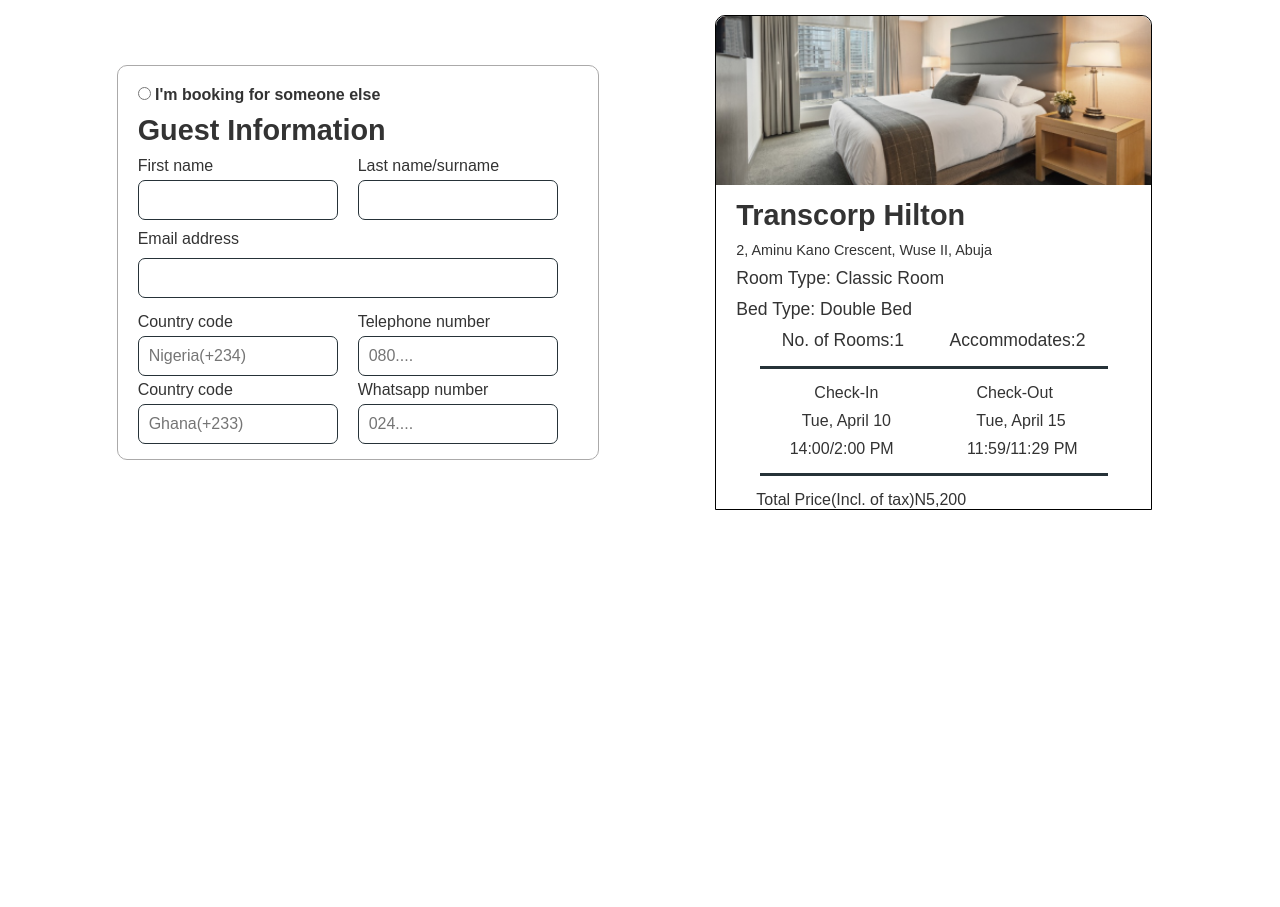
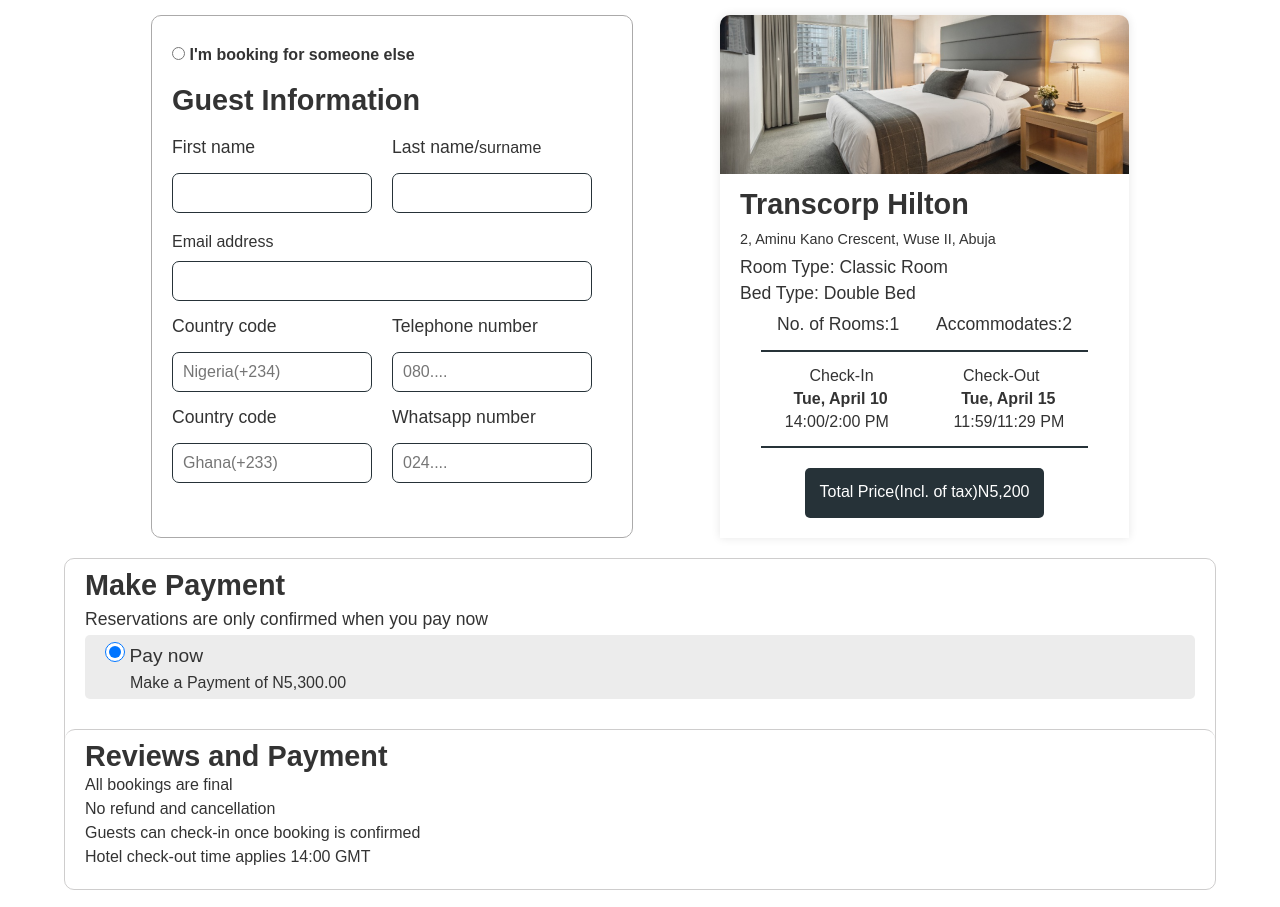
Before and after one commit to SudoSantos/TravelHunters-Project, a plain HTML site: page booking.html in a window 1280 px wide. Shown: the part 180-1087 px from the top of the page. Before the commit the page ends 800 px from the top, so only its background shows below. Drawn offline with Linux system fonts and the light colour scheme.

Commit message:
Booking Page completed

```diff
--- a/booking.html
+++ b/booking.html
@@ -29,7 +29,7 @@
             </div>
         </div>
     </nav>
-
+    <section style="width: 90%; margin: 20px auto 50px;">
         <div class="bk-sum">
             <p>Booking Summary</p>
         </div>
@@ -101,7 +101,8 @@
 
                             <div class="line"></div>
 
-                    <div class="check">
+                            <div>
+                                <div class="check firstOne">
                                     <p>Check-In</p>
                                     <p>Check-Out</p>
                                 </div>
@@ -114,19 +115,55 @@
                                 <div class="check">
                                     <p>14:00/2:00 PM</p>
                                     <p>11:59/11:29 PM</p>
+                                <!-- </div>   -->
                             </div>
 
                             <div class="line"></div>
 
-                    <span>Total Price(Incl. of tax)N5,200</span>
+                            <p class="total">Total Price(Incl. of tax)N5,200</p>
+                    </div>
+
                 </div>
 
 
-           </div>
 
                 </div>
             </section>
 
+            <main style="border: 1px solid rgba(171, 170, 170, 0.58); border-radius: 10px;">
+                <div class="main-child" style="padding: 10px 20px;">
+                    <div>
+                        <h1>Make Payment</h1>
+                        <p style="font-size: 1.1em; margin: 7px 0 5px 0;">Reservations are only confirmed when you pay now</p>
+                    </div>
+                    <div class="hold-rad">
+                        <input type="radio" id="pay" checked>
+                        <label for="pay">Pay now</label>
+                        <p>Make a Payment of N5,300.00</p>
+                    </div>
+                </div>
 
+                <main style="border-top: 1px solid rgba(171, 170, 170, 0.58); border-radius:10px 10px; padding: 10px 20px; margin-bottom: 10px;">
+                 <div class="main-child">
+                        <h1>Reviews and Payment</h1>
+                        <div style="display: flex; flex-direction: column;">
+                            <span>All bookings are final</span>
+                            <span>No refund and cancellation</span>
+                            <span>Guests can check-in once booking is confirmed</span>
+                            <span>Hotel check-out time applies 14:00 GMT</span>
+                        </div>
+                </div>
+            </main>
+            </main>
+
+
+            <p class="total">Book Now | N5,300</p>
+
+
+    </section>
+
+
+
+    <!-- https://www.figma.com/file/blRzqUpMvYrKHbnufRLMq2/Travel-Hunters?node-id=6377%3A6640&mode=dev -->
 </body>
 </html>
--- a/style.css
+++ b/style.css
@@ -551,6 +551,8 @@ footer .icons img{
 
 .booking-body{
   background-color: #fff;
+  margin: 0;
+  padding: 0;
   /* box-sizing: border-box; */
 }
 
@@ -588,6 +590,7 @@ footer .icons img{
   transition: 0.2s ease-in-out;
 }
 
+
 .b-nav-links a:hover{
   color: red;
   text-decoration: underline;
@@ -597,7 +600,6 @@ footer .icons img{
 .b-nav-links:last-child a:nth-child(5){
   background-color: #92E3A9;
   padding: 5px 10px;
-  color: black;
   font-size: 0.9em;
   border-radius: 5px;
   font-weight: 500;
@@ -610,13 +612,9 @@ footer .icons img{
 }
 
 .bk-sum{
-  position: relative;
-  height: fit-content;
   margin: 30px auto;
   display: flex;
   justify-content: center;
-  align-items: center;
-  /* display: none; */
 }
 
 .bk-sum p{
@@ -625,54 +623,60 @@ footer .icons img{
 }
 
 section.booking{
-  width: 90vw;
-  height: fit-content;
+  /* width: 1030px; */
+  /* height: 563px; */
+  /* border: 1px solid black; */
   display: flex;
-  flex-direction: row;
+  justify-content: space-evenly;
+  /* flex-direction: row; */
+  /* margin: 0 auto; */
   /* padding: 10px auto; */
 }
 
 .booking .main{
   /* width: 553px; */
-  height: fit-content;
-  margin: auto;
+  /* height: fit-content; */
+  /* margin: auto; */
   /* padding: 10px 20px; */
-  border: 1px solid black; /* remove this later */
+  /*border: 1px solid black;  remove this later */
 }
 
 .main:nth-of-type(1){
   border: 1px solid #ABAAAA;
   border-radius: 10px;
   padding: 10px 20px;
+  width: fit-content;
+  /* height: 550px; */
+  /* margin-top: -3px; */
 }
 
 .main .someone{
-  margin: 10px 0;
+  margin: 20px 0;
   font-weight: bold;
 }
 
 .main .info{
   font-size: 1.8em;
   font-weight: 600;
-  margin: 10px 0;
+  margin: 20px 0;
 }
 
 .main .names{
   display: flex;
-  flex-direction: row;
+  /* flex-direction: row; */
 }
 
 .main .names label{
   /* margin: 5px 0; */
   /* font-weight: 600; */
-  font-size: 1em;
+  font-size: 1.1em;
 }
 
 .main .names input{
   width: 200px;
   height: 40px;
-  margin: 5px 20px;
-  padding-left: 10px;
+  margin: 15px 20px;
+  padding: 0 10px;
   border-radius: 7px;
   border: 1px solid #263238;
 }
@@ -704,15 +708,26 @@ section.booking{
 /* second main */
 .main:nth-of-type(2){
   /* display: none; */
-  margin: 0;
+  border-radius: 10px 10px 0 0;
+  /* width: 409px; */
+  /* width: 500px; */
+  /* height: 555px; */
+  box-shadow: 0px 0px 10px rgba(0, 0, 0, 0.1);
+}
+
+.main:nth-of-type(2) img{
+  width: 100%;
+  /* height: fit-content; */
+  /* margin: 0; */
   border-radius: 10px 10px 0 0;
 }
 
-.main:nth-of-type(2) img{
-  /* width: 100%; */
-  height: 169px;
-  margin: 0;
-  border-radius: 10px 10px 0 0;
+.arrange{
+  /* width: 373px; */
+  /* height: 380px; */
+  align-items: center;
+  justify-content: center;
+  /* border: 1px dotted black; */
 }
 
 .tranC{
@@ -727,7 +742,7 @@ section.booking{
 }
 
 .type{
-  margin: 10px 20px;
+  margin: 5px 20px;
   font-size: 1.1em;
 }
 
@@ -743,23 +758,67 @@ section.booking{
 }
 
 .line{
-  border-bottom: 3px solid #263238;
+  border-bottom: 2px solid #263238;
   width: 80%;
   margin: 15px auto;
 }
 
 .check{
   display: flex;
-  /* flex-direction: row; */
-  margin: 10px 0;
+  margin: 5px 0;
   justify-content: space-evenly;
 }
 
-.check:nth-of-type(1){
-  display: none;
+.check:nth-of-type(2){
+  /* display: none; */
+  font-weight: bold;
 }
 
-.arrange span{
-  /* display: none; */
-  margin: 10px 40px;
+.total{
+  padding: 15px;
+  background-color: #263238;
+  border-radius: 5px;
+  height: 50px;
+  color: white;
+  width: fit-content;
+  margin: 20px auto;
+  transition: 0.2s ease-in-out;
 }
+
+.total:hover{
+  background-color: #41555f;
+  cursor: pointer;
+}
+
+main{
+  margin: 20px 0 auto;
+}
+
+
+.main-child h1{
+  font-size: 1.8em;
+}
+
+.hold-rad{
+  padding: 7px 0 7px 20px;
+  background-color: rgba(191, 191, 191, 0.3);
+  border-radius: 5px;
+}
+
+.hold-rad input{
+  width: 20px;
+  height: 20px;
+}
+
+.hold-rad label{
+  font-size: 1.2em;
+}
+
+.hold-rad p{
+  margin: 7px 0 0 25px;
+  font-size: 1em;
+}
+
+.main-child span{
+  margin: 3px 0;
+}
```
Also changed, not shown: images/NG.png (added), images/login.png (added), images/manage.png (added), images/wishlist.png (added). Lines whose indentation alone changed are shown as unchanged.
